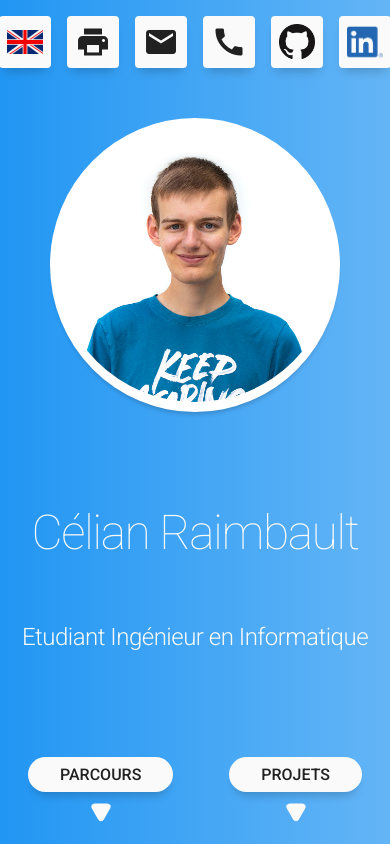
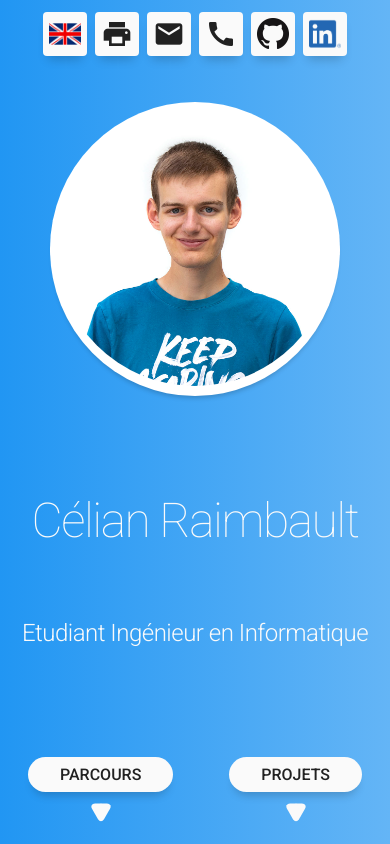
Before and after one commit to Cc618/Celian, a React (Create React App) app: page / in a window 390 px wide. Built offline with nearby package versions, Linux system fonts and the light colour scheme.

Commit message:
home: Updated layout for icon buttons on tiny devices (fixed overflow)

```diff
--- a/src/pages/Home.scss
+++ b/src/pages/Home.scss
@@ -104,7 +104,6 @@ $print-home-width: #{.25 * $print-width};
     .material-icons {
         color: $black;
         font-size: 48px;
-
     }
 
     // Mobile phones
@@ -117,6 +116,21 @@ $print-home-width: #{.25 * $print-width};
         .material-icons {
             font-size: 36px;
         }
+    }
+
+    // Tiny width devices
+    @media (max-width: 400px) {
+        img {
+            width: 32px;
+            height: 32px;
+        }
+
+        .material-icons {
+            font-size: 32px;
+        }
+
+        padding: 6px;
+        margin: 4px;
     }
 
     .idle {
```
